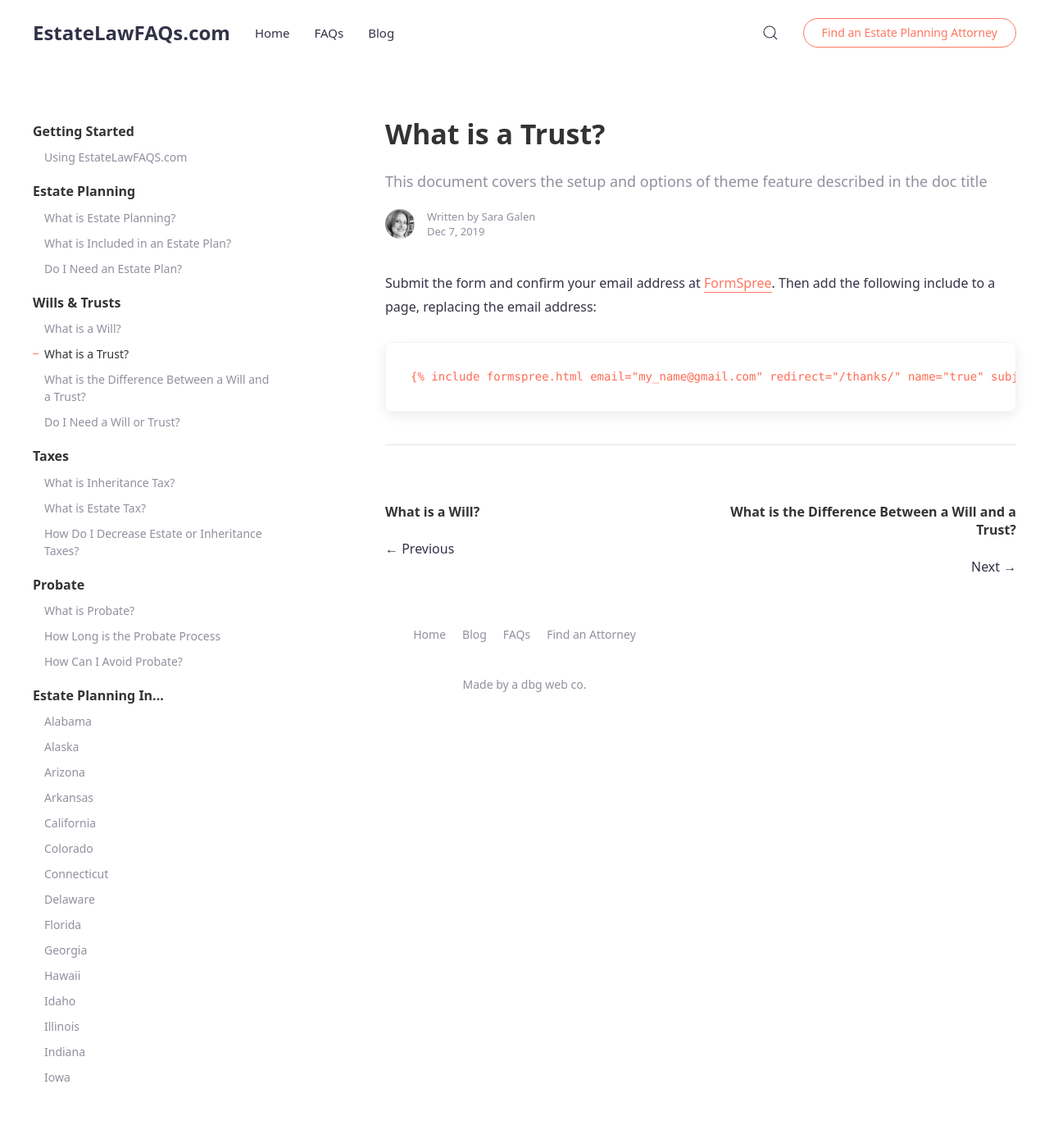
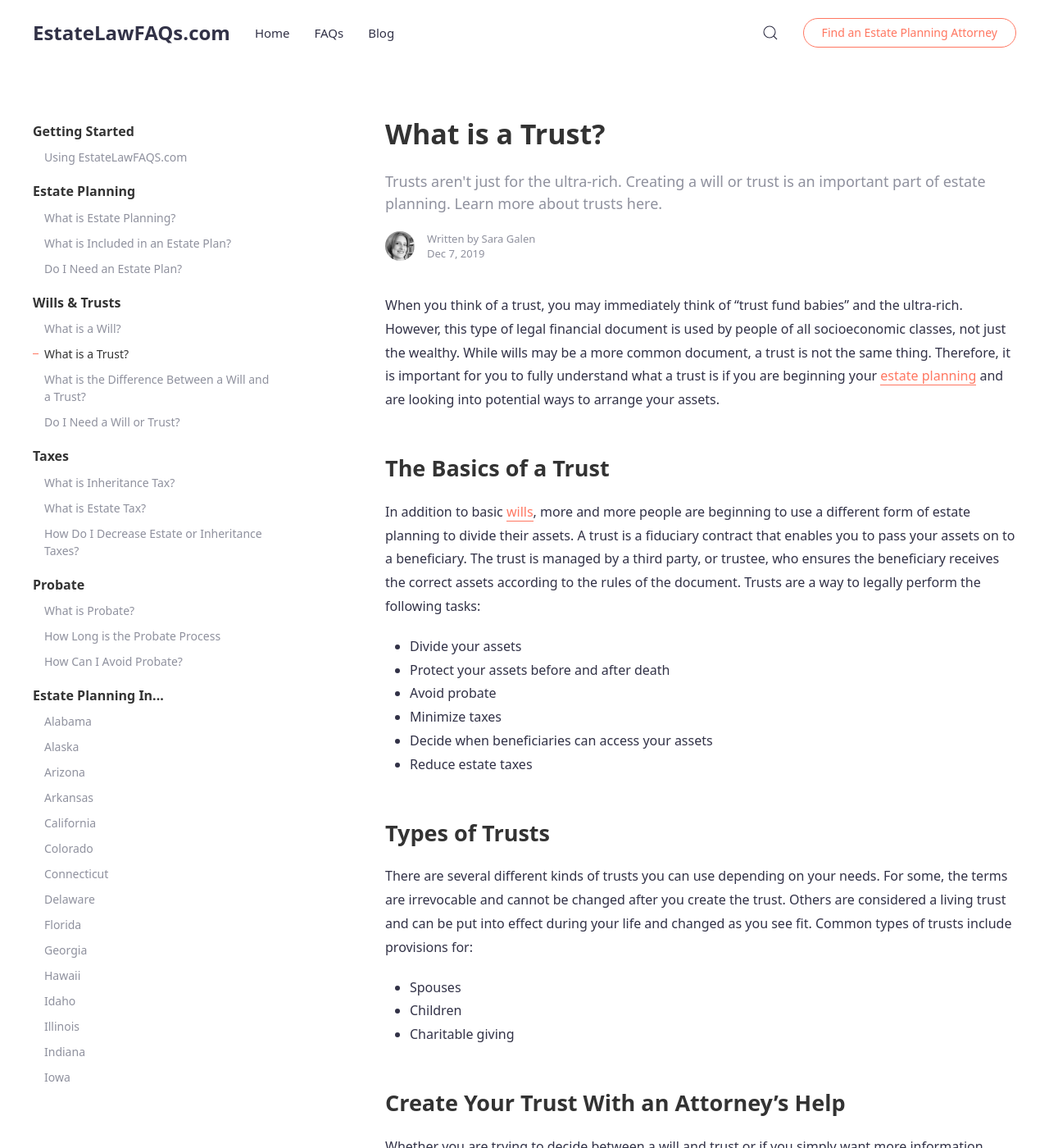
Before and after one commit to zac-heisey/docs-jekyll-theme, a Jekyll site: the page built from _docs/what-is-a-trust.md, in a window 1280 px wide and 1400 px high. Shown: the whole window at 82% size. Built offline with Jekyll 4.4.1, drawn with Linux system fonts in a browser that asks for light colours; some of the changed text lies outside the part shown.

Commit message:
Update from Forestry.io Zac Heisey updated _docs/what-is-a-trust.md

````diff
--- a/_docs/what-is-a-trust.md
+++ b/_docs/what-is-a-trust.md
@@ -1,14 +1,33 @@
 ---
 title: What is a Trust?
-subtitle: This document covers the setup and options of theme feature described in the doc title
-tags: [Wills & Trusts]
+subtitle: Trusts aren't just for the ultra-rich. Creating a will or trust is an important
+  part of estate planning. Learn more about trusts here.
+tags:
+- Wills & Trusts
 author: sara
+
 ---
+When you think of a trust, you may immediately think of "trust fund babies" and the ultra-rich. However, this type of legal financial document is used by people of all socioeconomic classes, not just the wealthy. While wills may be a more common document, a trust is not the same thing. Therefore, it is important for you to fully understand what a trust is if you are beginning your [estate planning](/docs/what-is-estate-planning/) and are looking into potential ways to arrange your assets.
 
-Submit the form and confirm your email address at [FormSpree](https://formspree.io/). Then add the following include to a page, replacing the email address:
+## The Basics of a Trust
 
-{% raw %}
-```yaml
-{% include formspree.html email="my_name@gmail.com" redirect="/thanks/" name="true" subject="true" %}
-```
-{% endraw %}
+In addition to basic [wills](/docs/what-is-a-will/), more and more people are beginning to use a different form of estate planning to divide their assets. A trust is a fiduciary contract that enables you to pass your assets on to a beneficiary. The trust is managed by a third party, or trustee, who ensures the beneficiary receives the correct assets according to the rules of the document. Trusts are a way to legally perform the following tasks:
+
+* Divide your assets
+* Protect your assets before and after death
+* Avoid probate
+* Minimize taxes
+* Decide when beneficiaries can access your assets
+* Reduce estate taxes
+
+## Types of Trusts
+
+There are several different kinds of trusts you can use depending on your needs. For some, the terms are irrevocable and cannot be changed after you create the trust. Others are considered a living trust and can be put into effect during your life and changed as you see fit. Common types of trusts include provisions for:
+
+* Spouses
+* Children
+* Charitable giving
+
+## Create Your Trust With an Attorney’s Help
+
+Whether you are trying to decide between a will and trust or if you simply want more information, EstateLawFAQs can help you find an [estate planning attorney](/estate-planning-attorneys/) near you. An attorney can help you settle on the correct form of estate planning for your situation and assist you in preparing any trusts needed for your beneficiaries.
````
